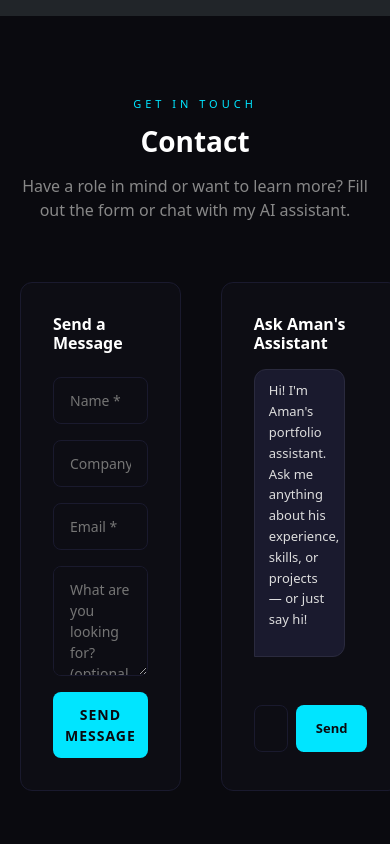
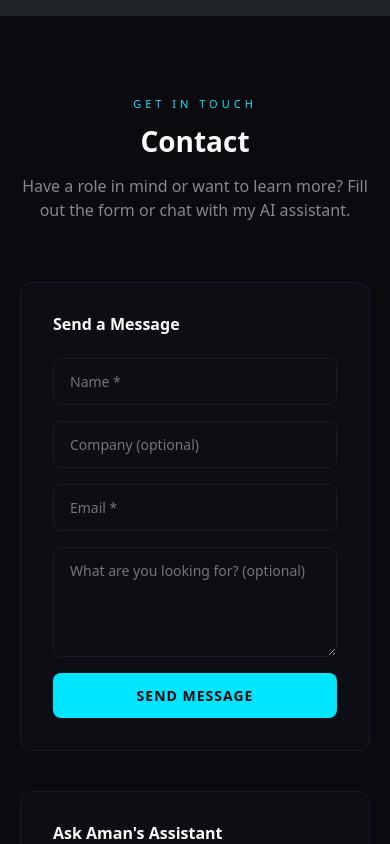
Before and after one commit to A-men007/aman-portfolio, a React (Create React App) app: page /contact in a window 390 px wide. Shown: the top 844 px of the page. Built offline with nearby package versions, Linux system fonts and the light colour scheme; no server answers.

Commit message:
made contacts page mobile-friendly

```diff
--- a/src/pages/Contact.jsx
+++ b/src/pages/Contact.jsx
@@ -123,7 +123,7 @@
           </p>
         </div>
 
-        <div style={{ display: "grid", gridTemplateColumns: "1fr 1fr", gap: "40px" }}>
+        <div style={{ display: "grid", gridTemplateColumns: "repeat(auto-fit, minmax(300px, 1fr))", gap: "40px"}}>
 
           {/* Contact Form */}
           <div style={{ background: "#0d0d14", border: "1px solid #1a1a2e", borderRadius: "12px", padding: "32px", display: "flex", flexDirection: "column", gap: "16px" }}>
```
